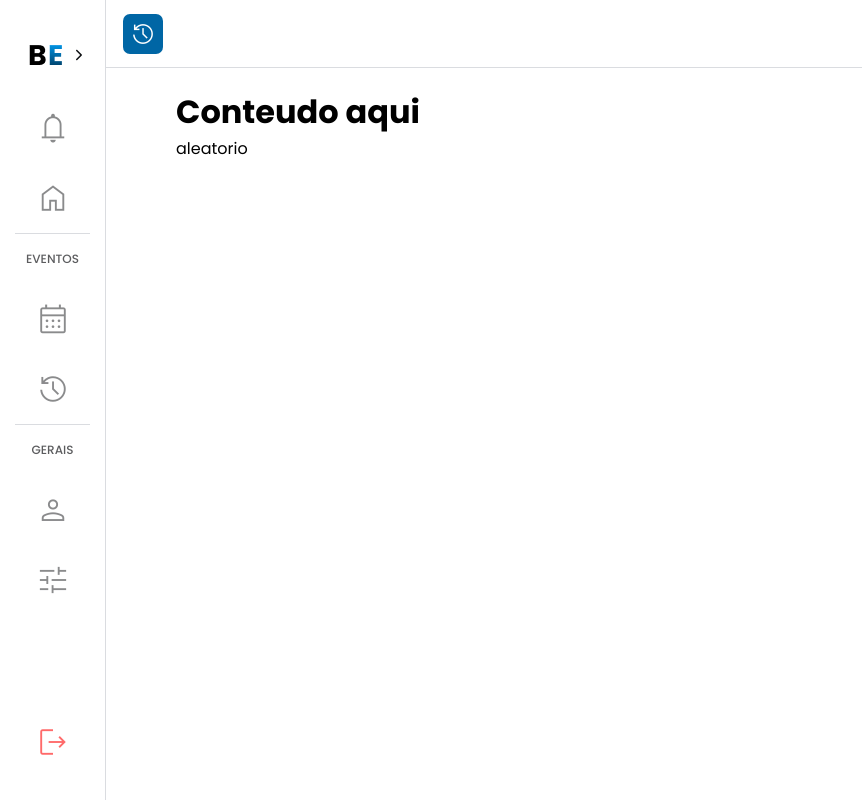
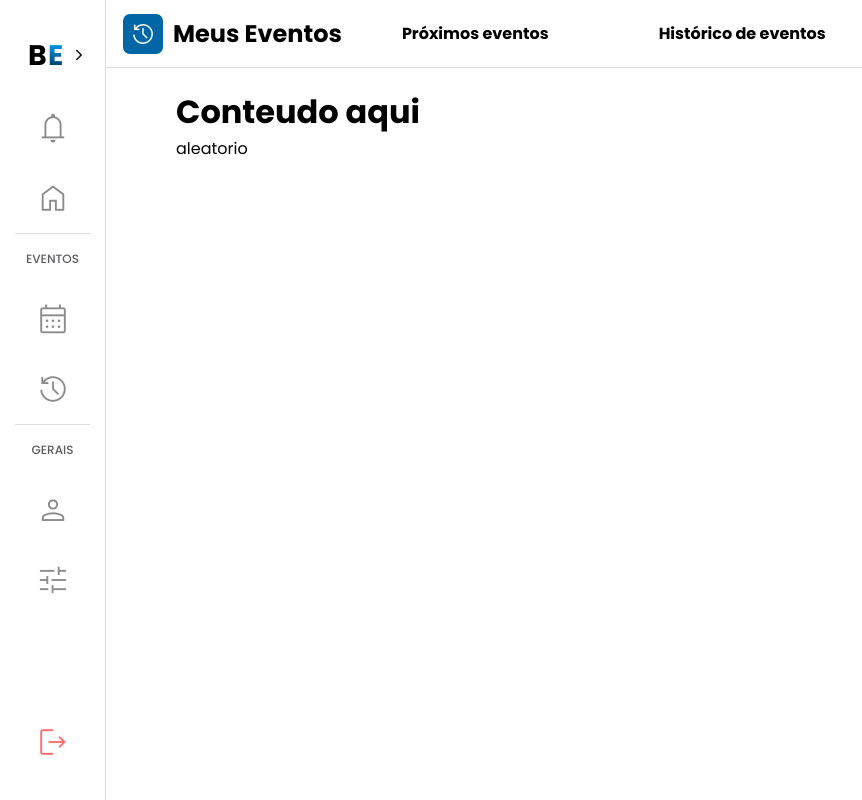
Before and after one commit to EsyProject/EsyFrontend, a React (Vite) app: page /Historic in a window 1280 px wide. Shown: the whole page, without its empty margins (0-862 px from the left). Built offline with nearby package versions, Linux system fonts and the light colour scheme.

Commit message:
style: change navbar

```diff
--- a/src/components/Navbar/Navbar.css
+++ b/src/components/Navbar/Navbar.css
@@ -13,6 +13,18 @@
 .navbar-container {
   display: flex;
   align-items: center;
+}
+
+.navbar-content {
+  display: flex;
+  justify-content: space-between;
+  align-items: center;
+  gap: 10px;
+}
+
+.navbar-content h4 {
+  margin-right: 50px;
+  margin-left: 50px;
 }
 
 .navbar-border {
--- a/src/components/Navbar/Navbar.jsx
+++ b/src/components/Navbar/Navbar.jsx
@@ -1,16 +1,17 @@
-import PropTypes from 'prop-types';
+import PropTypes from "prop-types";
 import "material-symbols";
 import "./Navbar.css";
 
 const Navbar = ({ currentPageIcon }) => {
   return (
     <div className="navbar-container">
-      <div className="navbar-wrapper">
-        <div className="navbar-content">
-          <div className="rectangle">
-            <span className="material-symbols-outlined">{currentPageIcon}</span>
-          </div>
+      <div className="navbar-content">
+        <div className="rectangle">
+          <span className="material-symbols-outlined">{currentPageIcon}</span>
         </div>
+        <h2>Meus Eventos</h2>
+        <h4>Próximos eventos</h4>
+        <h4>Histórico de eventos</h4>
       </div>
     </div>
   );
```
